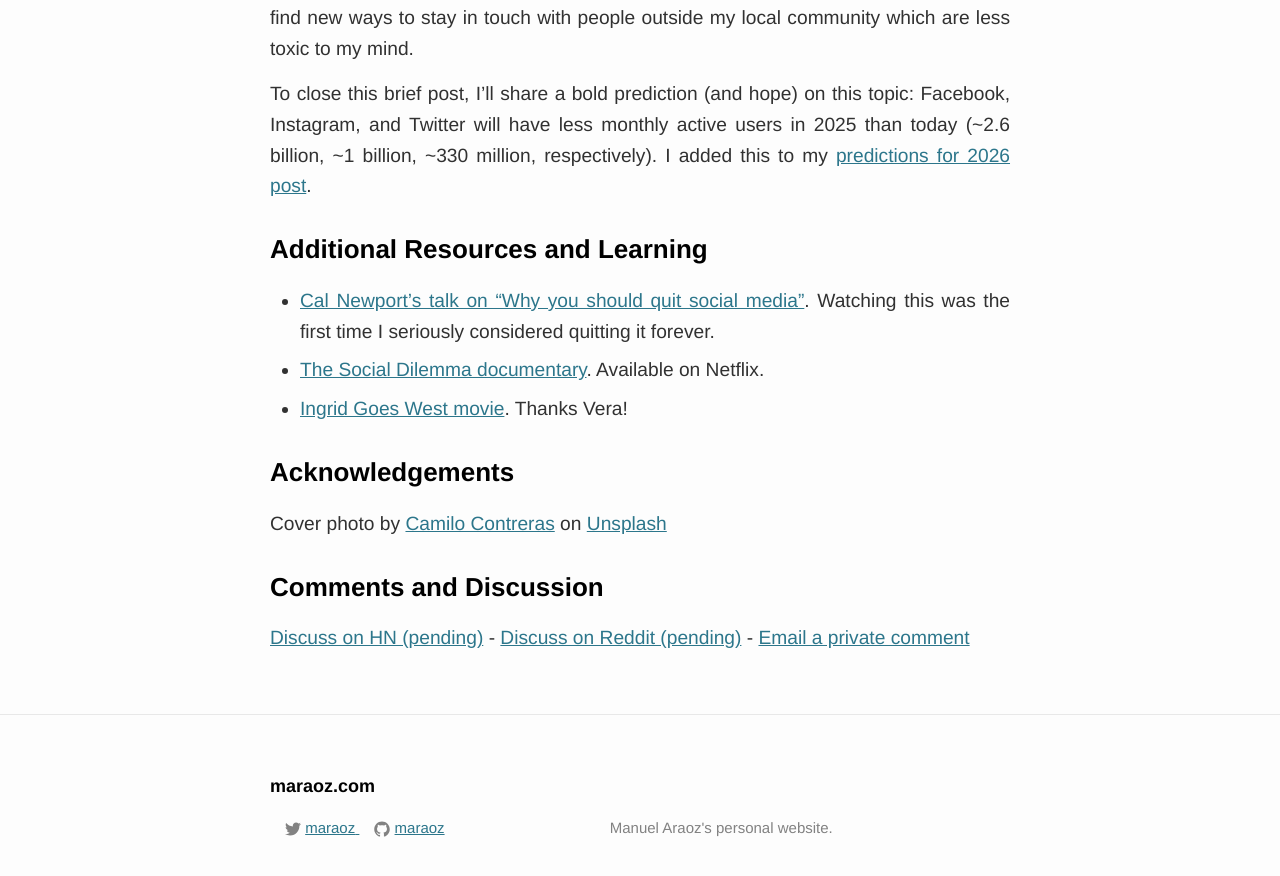
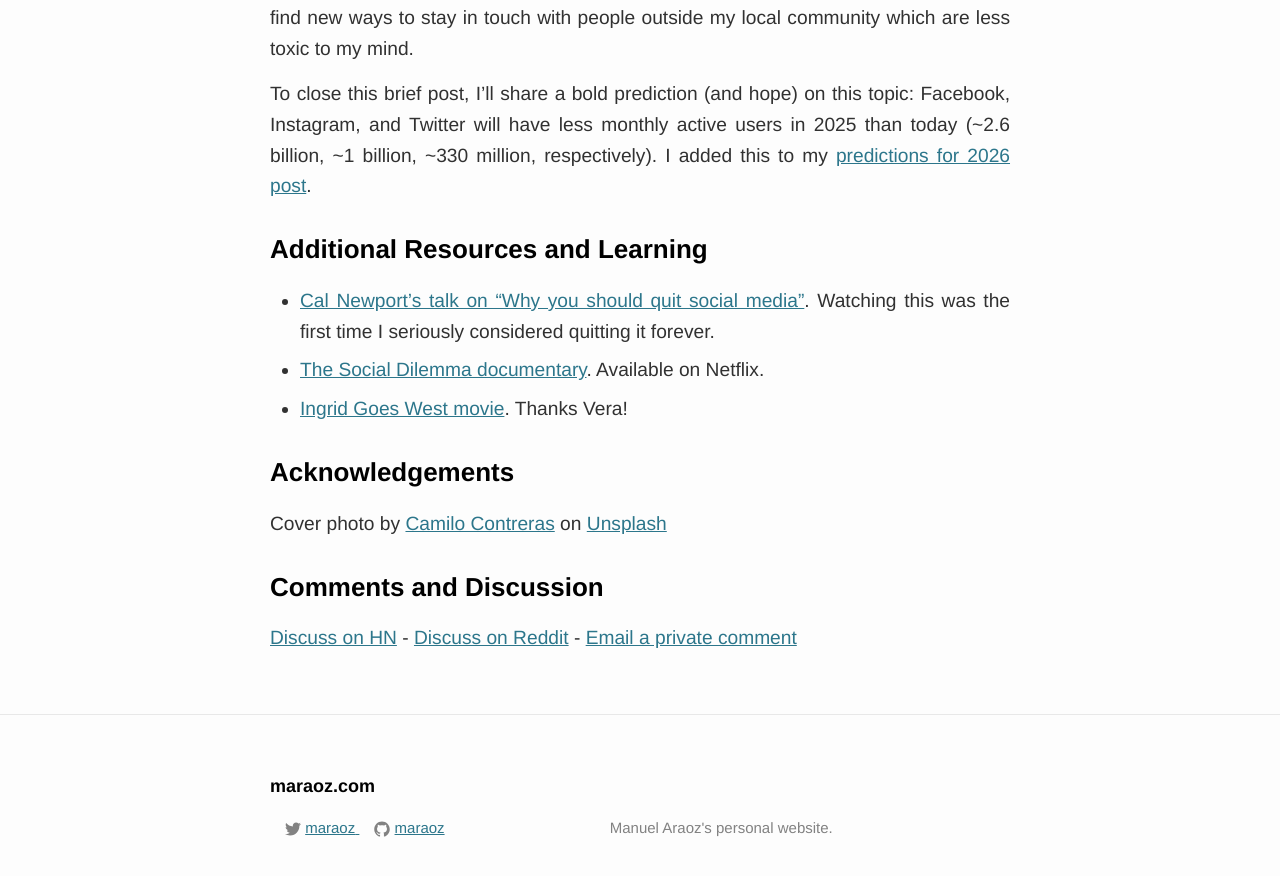
Before and after one commit to tobyornottobe/maraoz.github.io, a Jekyll site: the page built from _posts/2020-12-23-bye-social-media.md, in a window 1280 px wide and 900 px high, scrolled down 2188 px. Shown: the top 876 px of the window. Built offline with Jekyll 4.4.1, drawn with Linux system fonts in a browser that asks for light colours.

Commit message:
discussion links

```diff
--- a/_posts/2020-12-23-bye-social-media.md
+++ b/_posts/2020-12-23-bye-social-media.md
@@ -35,4 +35,4 @@
 <span>Cover photo by <a href="https://unsplash.com/@milo_contreras?utm_source=unsplash&amp;utm_medium=referral&amp;utm_content=creditCopyText">Camilo Contreras</a> on <a href="https://unsplash.com/?utm_source=unsplash&amp;utm_medium=referral&amp;utm_content=creditCopyText">Unsplash</a></span>
 
 ### Comments and Discussion
-[Discuss on HN (pending)]() - [Discuss on Reddit (pending)]() - [Email a private comment](mailto:bye-social-media@maraoz.com)
+[Discuss on HN](https://news.ycombinator.com/item?id=25524429) - [Discuss on Reddit](https://www.reddit.com/r/simpleliving/comments/kj6j15/social_media_considered_harmful/) - [Email a private comment](mailto:bye-social-media@maraoz.com)
```
